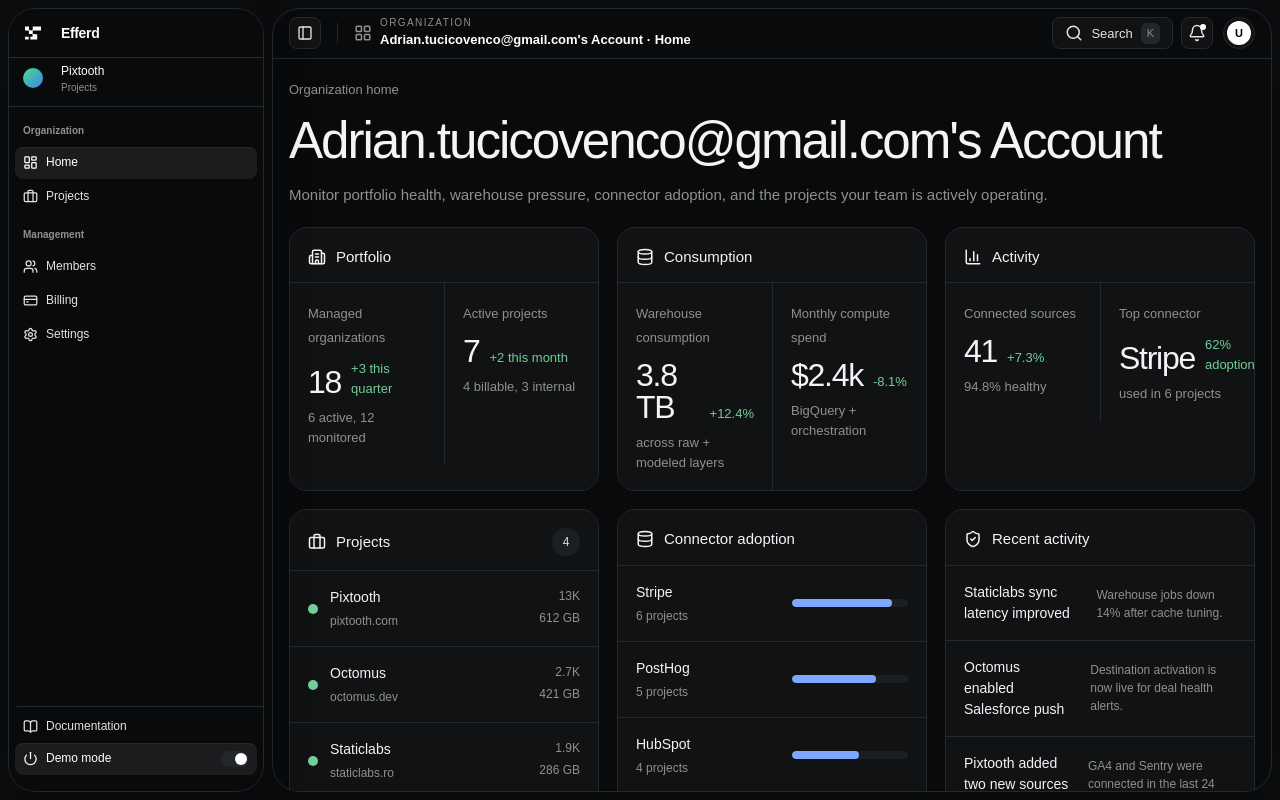
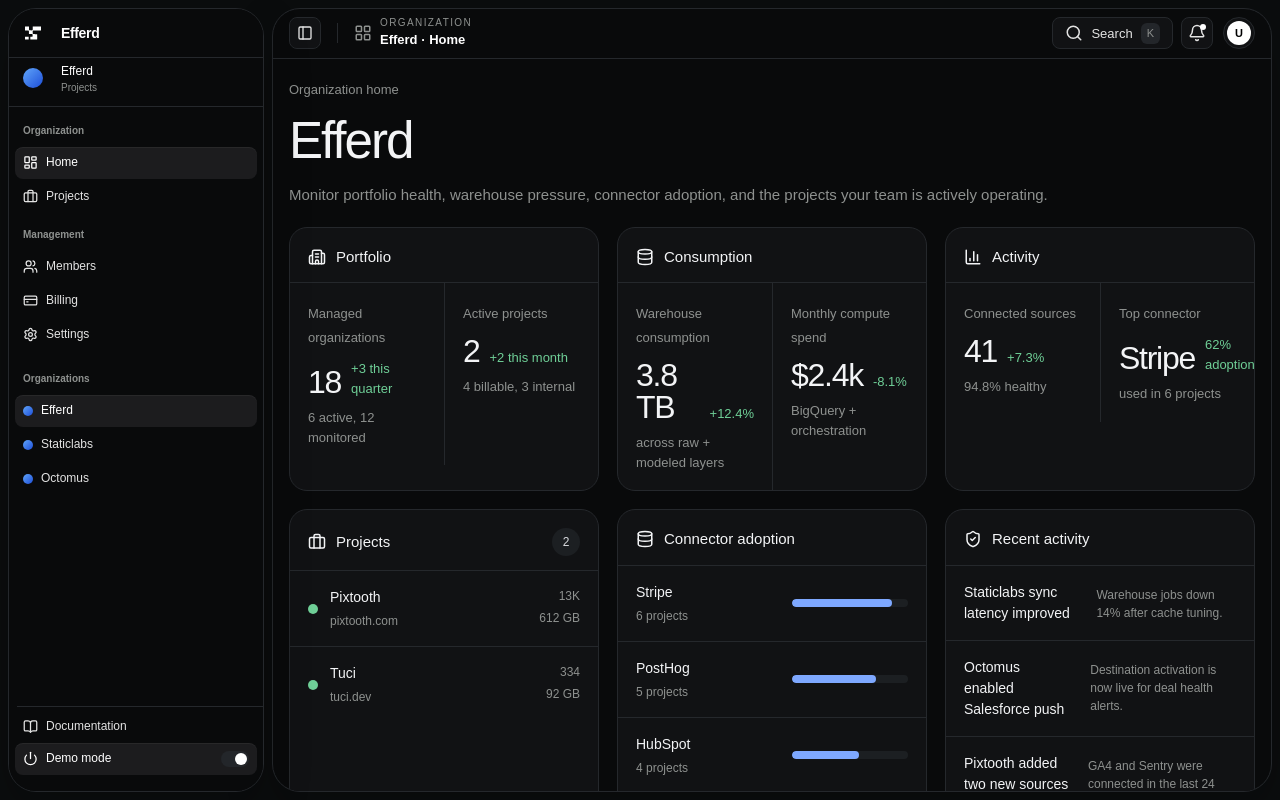
Before and after one commit to AdrianTuci1/sentry-frontend, a React (Vite) app: page / in a window 1280 px wide. Both pictures are taken after a click on the button "Back to organization". Built offline with nearby package versions, Linux system fonts and the light colour scheme.

Commit message:
Refine organization and project sidebar flow

```diff
--- a/src/components/app-sidebar.jsx
+++ b/src/components/app-sidebar.jsx
@@ -20,7 +20,6 @@
 import { getNavigationGroups } from "@/components/app-shared";
 import { useAppStore } from "@/stores/useAppStore";
 import {
-  Check,
   Plus,
   LayoutDashboard,
   BarChart3,
@@ -59,11 +58,14 @@
 
 export function AppSidebar() {
   const {
+    currentOrganization,
     currentWorkspace,
+    organizations,
     workspaces,
     activeScope,
     activeSection,
     setActiveSection,
+    selectOrganization,
     selectWorkspace,
     createWorkspace,
     goToOrganizationHome,
@@ -78,6 +80,9 @@
   const isCollapsed = state === "collapsed";
 
   const navigationGroups = getNavigationGroups(activeScope);
+  const organizationProjects = workspaces.filter(
+    (workspace) => workspace.organizationId === currentOrganization.id
+  );
 
   const getWorkspaceGradient = (name) => {
     return name?.toLowerCase() === "pixtooth"
@@ -110,13 +115,19 @@
         <div className="sidebar-switcher-wrapper">
           <SidebarMenu>
             <SidebarMenuItem>
+              {activeScope === "organization" ? (
                 <DropdownMenu>
                   <DropdownMenuTrigger
                     render={<SidebarMenuButton size="lg" className="sidebar-switcher-trigger" />}
                   >
-                  <div className={cn("workspace-circle-logo", getWorkspaceGradient(currentWorkspace.name))} />
+                    <div
+                      className={cn(
+                        "workspace-circle-logo",
+                        getWorkspaceGradient(currentOrganization.name)
+                      )}
+                    />
                     <div className="workspace-title-wrapper group-data-[collapsible=icon]:hidden">
-                    <span className="workspace-title-text">{currentWorkspace.name}</span>
+                      <span className="workspace-title-text">{currentOrganization.name}</span>
                       <span className="workspace-subtitle-text">Projects</span>
                     </div>
                   </DropdownMenuTrigger>
@@ -127,14 +138,11 @@
                     className="sidebar-switcher-dropdown-content"
                   >
                     <div className="dropdown-section-label">Projects</div>
-                  {workspaces.map((workspace) => {
-                    const isSelected =
-                      activeScope === "project" && workspace.id === currentWorkspace.id;
-                    return (
+                    {organizationProjects.map((workspace) => (
                       <DropdownMenuItem
                         key={workspace.id}
                         onClick={() => selectWorkspace(workspace.id)}
-                        className={cn("dropdown-item-custom", isSelected && "selected")}
+                        className="dropdown-item-custom"
                       >
                         <div className="dropdown-item-left">
                           <div
@@ -148,21 +156,9 @@
                             <span className="dropdown-workspace-plan">{workspace.domain}</span>
                           </div>
                         </div>
-                        {isSelected ? <Check size={16} className="text-white shrink-0" /> : null}
                       </DropdownMenuItem>
-                    );
-                  })}
+                    ))}
                     <div className="dropdown-separator" />
-                  <DropdownMenuItem
-                    onClick={goToOrganizationHome}
-                    className={cn(
-                      "dropdown-create-org-item",
-                      activeScope === "organization" && "selected-link"
-                    )}
-                  >
-                    <Undo2 size={16} className="text-[#8E918F]" />
-                    <span className="dropdown-create-org-text">Back to organization</span>
-                  </DropdownMenuItem>
                     <DropdownMenuItem
                       onClick={() => {
                         const name = prompt("Project name:");
@@ -175,6 +171,20 @@
                     </DropdownMenuItem>
                   </DropdownMenuContent>
                 </DropdownMenu>
+              ) : (
+                <SidebarMenuButton size="lg" className="sidebar-switcher-trigger static">
+                  <div
+                    className={cn(
+                      "workspace-circle-logo",
+                      getWorkspaceGradient(currentWorkspace.name)
+                    )}
+                  />
+                  <div className="workspace-title-wrapper group-data-[collapsible=icon]:hidden">
+                    <span className="workspace-title-text">{currentWorkspace.name}</span>
+                    <span className="workspace-subtitle-text">{currentOrganization.name}</span>
+                  </div>
+                </SidebarMenuButton>
+              )}
             </SidebarMenuItem>
           </SidebarMenu>
         </div>
@@ -231,6 +241,46 @@
             </SidebarGroup>
           </div>
         ))}
+
+        {activeScope === "organization" ? (
+          <>
+            <div className="sidebar-group-separator" />
+            <SidebarGroup className="sidebar-group-custom">
+              <SidebarGroupLabel className="sidebar-group-label-custom group-data-[collapsible=icon]:hidden">
+                Organizations
+              </SidebarGroupLabel>
+              <SidebarGroupContent>
+                <SidebarMenu className="sidebar-menu-gap">
+                  {organizations.map((organization) => (
+                    <SidebarMenuItem key={organization.id}>
+                      <SidebarMenuButton
+                        isActive={currentOrganization.id === organization.id}
+                        tooltip={organization.name}
+                        onClick={() => selectOrganization(organization.id)}
+                        className={cn(
+                          "sidebar-nav-button",
+                          currentOrganization.id === organization.id && "active"
+                        )}
+                      >
+                        <div className="sidebar-nav-left">
+                          <div
+                            className={cn(
+                              "sidebar-nav-org-dot",
+                              getWorkspaceGradient(organization.name)
+                            )}
+                          />
+                          <span className="sidebar-nav-label group-data-[collapsible=icon]:hidden">
+                            {organization.name}
+                          </span>
+                        </div>
+                      </SidebarMenuButton>
+                    </SidebarMenuItem>
+                  ))}
+                </SidebarMenu>
+              </SidebarGroupContent>
+            </SidebarGroup>
+          </>
+        ) : null}
 
         {activeScope === "project" ? (
           <>
--- a/src/components/shell/OrganizationHomeView.jsx
+++ b/src/components/shell/OrganizationHomeView.jsx
@@ -18,6 +18,9 @@
 
 export function OrganizationHomeView() {
   const { currentOrganization, workspaces, organizationMetrics } = useAppStore();
+  const organizationProjects = workspaces.filter(
+    (workspace) => workspace.organizationId === currentOrganization.id
+  );
 
   return (
     <ViewFrame className="organization-home-frame" maxWidthClassName="max-w-7xl">
@@ -49,7 +52,7 @@
               />
               <MetricTile
                 label="Active projects"
-                value={organizationMetrics.activeProjects.value}
+                value={String(organizationProjects.length)}
                 detail={organizationMetrics.activeProjects.detail}
                 trend={organizationMetrics.activeProjects.trend}
               />
@@ -108,11 +111,11 @@
                 <Briefcase size={18} />
                 <span>Projects</span>
               </div>
-              <span className="organization-card-pill">{workspaces.length}</span>
+              <span className="organization-card-pill">{organizationProjects.length}</span>
             </div>
 
             <div className="organization-project-list">
-              {workspaces.map((workspace) => (
+              {organizationProjects.map((workspace) => (
                 <div key={workspace.id} className="organization-project-row">
                   <div className="organization-project-main">
                     <div className="organization-project-dot" />
--- a/src/components/shell/OrganizationProjectsView.jsx
+++ b/src/components/shell/OrganizationProjectsView.jsx
@@ -3,7 +3,10 @@
 import { useAppStore } from '@/stores/useAppStore';
 
 export function OrganizationProjectsView() {
-  const { workspaces } = useAppStore();
+  const { currentOrganization, workspaces } = useAppStore();
+  const organizationProjects = workspaces.filter(
+    (workspace) => workspace.organizationId === currentOrganization.id
+  );
 
   return (
     <ViewFrame
@@ -18,7 +21,7 @@
       }
     >
       <div className="grid gap-4">
-        {workspaces.map((workspace) => (
+        {organizationProjects.map((workspace) => (
           <div
             key={workspace.id}
             className="rounded-2xl border border-border bg-bg-secondary px-4 py-4"
--- a/src/stores/useAppStore.js
+++ b/src/stores/useAppStore.js
@@ -1,15 +1,37 @@
 import { create } from 'zustand';
 
 export const useAppStore = create((set, get) => ({
+  organizations: [
+    {
+      id: 'efferd-org',
+      name: 'Efferd',
+      owner: 'Adrian.tucicovenco@gmail.com',
+      plan: 'Agency',
+    },
+    {
+      id: 'staticlabs-org',
+      name: 'Staticlabs',
+      owner: 'ops@staticlabs.ro',
+      plan: 'Growth',
+    },
+    {
+      id: 'octomus-org',
+      name: 'Octomus',
+      owner: 'team@octomus.dev',
+      plan: 'Scale',
+    },
+  ],
+
   currentOrganization: {
-    id: 'adrian-account',
-    name: "Adrian.tucicovenco@gmail.com's Account",
+    id: 'efferd-org',
+    name: 'Efferd',
     owner: 'Adrian.tucicovenco@gmail.com',
     plan: 'Agency',
   },
 
   currentWorkspace: {
     id: 'pixtooth',
+    organizationId: 'efferd-org',
     name: 'Pixtooth',
     domain: 'pixtooth.com',
     status: 'Healthy',
@@ -22,6 +44,7 @@
   workspaces: [
     {
       id: 'pixtooth',
+      organizationId: 'efferd-org',
       name: 'Pixtooth',
       domain: 'pixtooth.com',
       status: 'Healthy',
@@ -32,6 +55,7 @@
     },
     {
       id: 'octomus',
+      organizationId: 'octomus-org',
       name: 'Octomus',
       domain: 'octomus.dev',
       status: 'Healthy',
@@ -42,6 +66,7 @@
     },
     {
       id: 'staticlabs',
+      organizationId: 'staticlabs-org',
       name: 'Staticlabs',
       domain: 'staticlabs.ro',
       status: 'Monitoring',
@@ -52,6 +77,7 @@
     },
     {
       id: 'tuci',
+      organizationId: 'efferd-org',
       name: 'Tuci',
       domain: 'tuci.dev',
       status: 'Healthy',
@@ -137,13 +163,36 @@
   toggleSidebar: () => set((state) => ({ sidebarCollapsed: !state.sidebarCollapsed })),
   toggleDemoMode: () => set((state) => ({ demoMode: !state.demoMode })),
 
+  selectOrganization: (organizationId) => {
+    const organization = get().organizations.find((item) => item.id === organizationId);
+    if (!organization) {
+      return;
+    }
+
+    const organizationWorkspaces = get().workspaces.filter(
+      (workspace) => workspace.organizationId === organizationId
+    );
+
+    set((state) => ({
+      currentOrganization: organization,
+      currentWorkspace: organizationWorkspaces[0] || state.currentWorkspace,
+      activeScope: 'organization',
+      activeSection: state.activeOrganizationSection || 'organization-home',
+    }));
+  },
+
   selectWorkspace: (workspaceId) => {
     const workspace = get().workspaces.find((item) => item.id === workspaceId);
     if (!workspace) {
       return;
     }
 
+    const organization = get().organizations.find(
+      (item) => item.id === workspace.organizationId
+    );
+
     set((state) => ({
+      currentOrganization: organization || state.currentOrganization,
       currentWorkspace: workspace,
       activeScope: 'project',
       activeSection: state.activeProjectSection || 'analytics',
@@ -154,6 +203,7 @@
     const id = `project_${Date.now()}`;
     const newWorkspace = {
       id,
+      organizationId: get().currentOrganization.id,
       name,
       domain: `${name.toLowerCase().replace(/[^a-z0-9]+/g, '-')}.workspace`,
       status: 'Healthy',
--- a/src/styles/sidebar.css
+++ b/src/styles/sidebar.css
@@ -98,6 +98,15 @@
 .sidebar-switcher-trigger:hover {
   background-color: #161719 !important;
   color: #FFFFFF !important;
+}
+
+.sidebar-switcher-trigger.static {
+  cursor: default !important;
+}
+
+.sidebar-switcher-trigger.static:hover {
+  background-color: transparent !important;
+  color: #8E918F !important;
 }
 
 .sidebar-switcher-trigger:active {
@@ -311,6 +320,13 @@
   height: 15px !important;
 }
 
+.sidebar-nav-org-dot {
+  width: 10px;
+  height: 10px;
+  border-radius: 999px;
+  flex-shrink: 0;
+}
+
 .sidebar-nav-label {
   font-size: 12px; /* reduced from 14px */
 }
```
Lines whose indentation alone changed are shown as unchanged.
